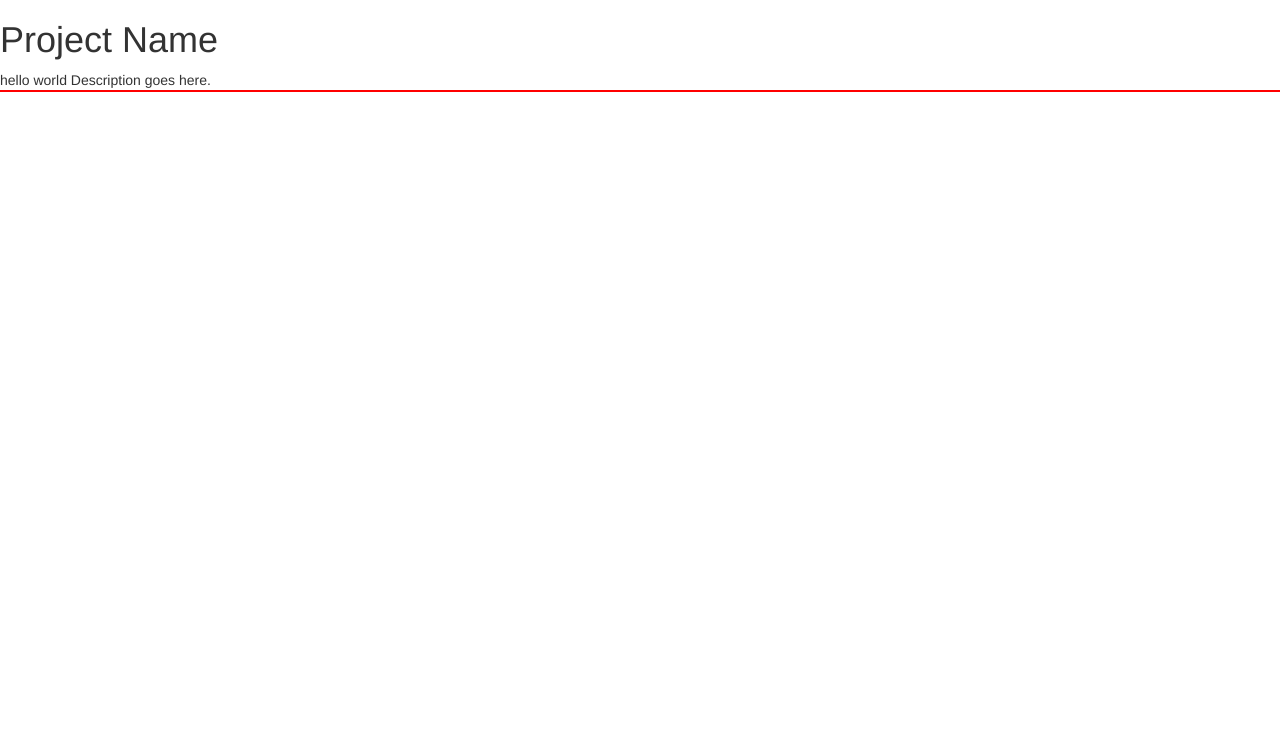
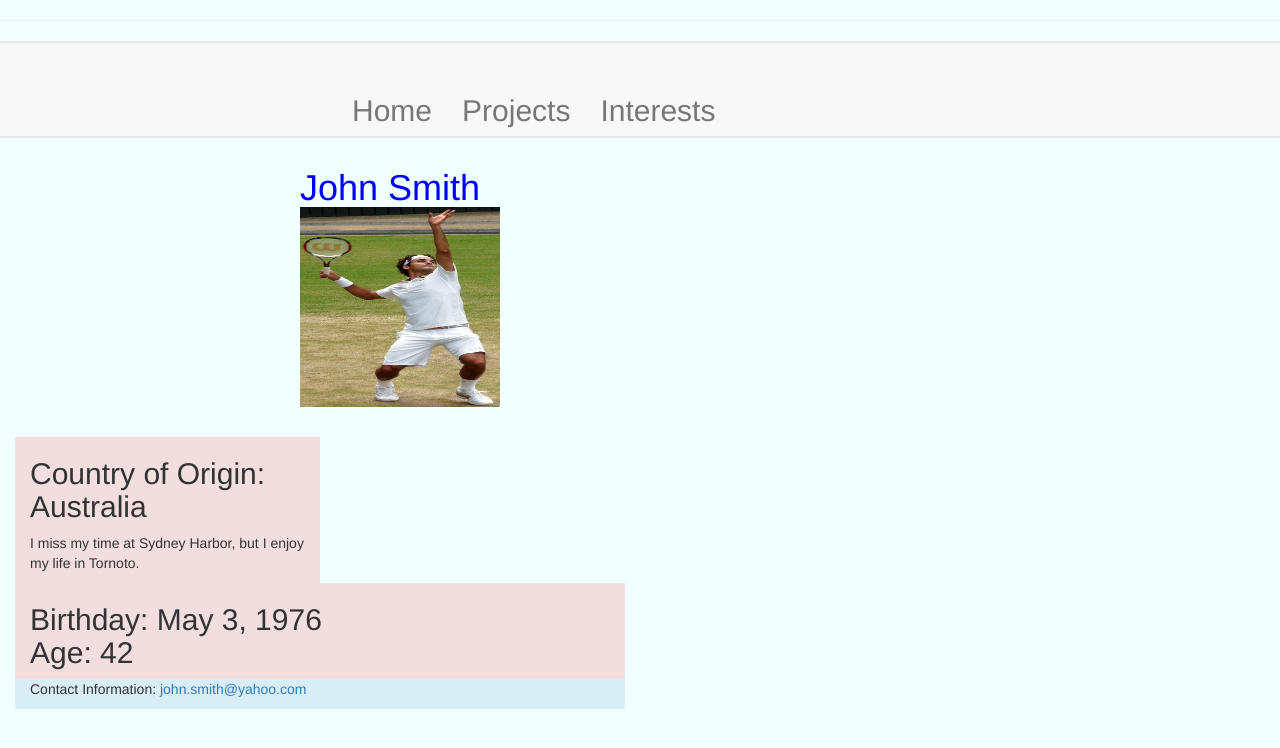
Before and after one commit to seancarr19/-iu-msis-ds-hw1--seancarr-, a plain HTML site: page public/index.html in a window 1280 px wide. Drawn offline with nearby package versions, Linux system fonts and the light colour scheme.

Commit message:
Index_Main_Scree

```diff
--- /dev/null
+++ b/public/css/Index_css.css
@@ -0,0 +1,37 @@
+header{
+    color: purple;
+
+}
+nav{
+            margin-bottom: 10px;
+            margin-top: 10px;
+            padding-left: 350px;
+            padding-bottom: 100;
+            background-color: blue;
+            border-color: black;
+            font-size: 30px;
+            background: green;
+            text-decoration: bold;
+            color: crimson;
+            border: 2px solid black;
+            border: visible;
+
+        }
+
+
+
+body{
+
+    padding-left:
+    align-content: center;
+    background-color: azure;
+
+}
+h1{
+
+    align-content: center;
+    padding-left: 300px;
+    color: blue;
+
+
+}
--- a/public/index.html
+++ b/public/index.html
@@ -1,7 +1,7 @@
 <!doctype html>
 <html>
 <head> <!--meta data-->
-<title> My Project Dashboard </title>
+
 <!-- Latest compiled and minified CSS -->
        <link rel="stylesheet" href="https://maxcdn.bootstrapcdn.com/bootstrap/3.3.7/css/bootstrap.min.css">
 
@@ -11,17 +11,70 @@
        <!-- Latest compiled and minified JavaScript -->
        <script src="https://maxcdn.bootstrapcdn.com/bootstrap/3.3.7/js/bootstrap.min.js"></script>
 
+    <title> About Me </title>
+    <link rel="stylesheet" href="css/Index_css.css">
 
 
 </head>
 
     <body>
 
-<h1> Project Name</h1>
-hello world
-Description goes here.
-<div style="border: 1px solid red">
+
+         <hr>
+   <nav class="row navbar-default">
+        <br>
+      <ul class="nav navbar-nav">
+        <li> <a href="index.html"> Home </a>
+          </li>
+        <li> <a href=""> Projects</a>
+          </li>
+        <li> <a href=""> Interests </a>
+
+          </li>
+       </ul>
+        </nav>
+        <container>
+
+
+
+            <main class="col-xs-12 col-sm-10 col-md-6 col-lg-6">
+        <div class="row">
+        <h1> John Smith
+            <img src="img/Federer.jpg" alt="Me in 2009" style="width: 200px; height: 200px;">
+            </h1>
+            </div>
+                <br>
+
+        <div class="bg-danger col-xl-12 col-lg-6 col-md-6 col-sm-12">
+        <H2>
+            Country of Origin: Australia
+            </H2>
+            <p>
+          I miss my time at Sydney Harbor, but I enjoy my life in Tornoto.
+            </p>
+
+        </div>
+        <div class="bg-danger col-lg-12 col-md-12 col-sm-12">
+        <H2>
+            Birthday: May 3, 1976
+            <p>
+            Age: 42
+                </p>
+            </H2>
+
+
+        </div>
+        <div class="bg-info col-lg-12 col-md-12 col-sm-12">
+            <p>
+            Contact Information: <a href="john.smith@yahoo.com"> john.smith@yahoo.com </a>
+                </p>
+
+
+
+            </main>
+
 
 
     </body>
+
     </html>
```
Also changed, not shown: public/Projects.html (added, +44 -0 lines), public/img/Federer.jpg (added), public/img/Peyton_Manning.jpg (added), 3 other files.
